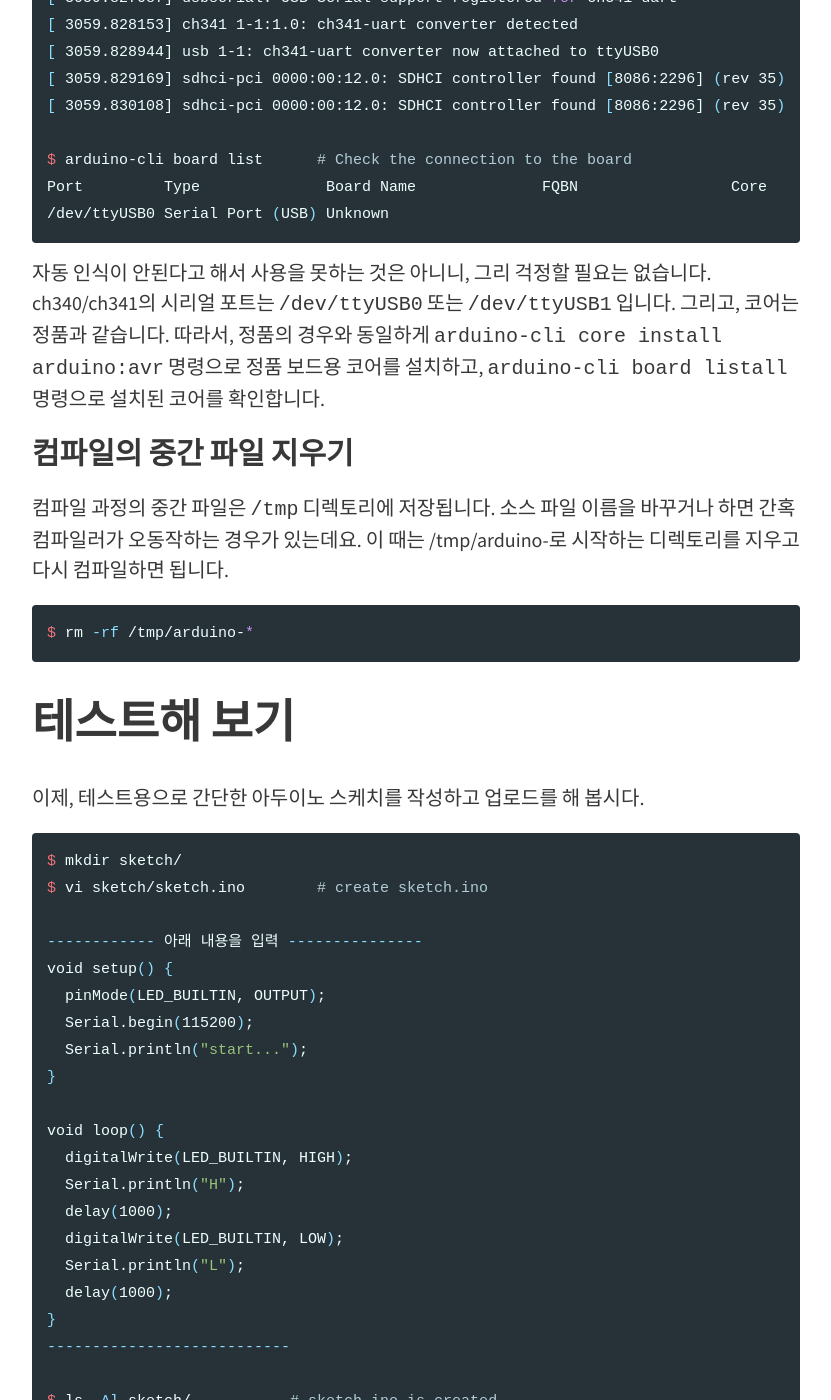
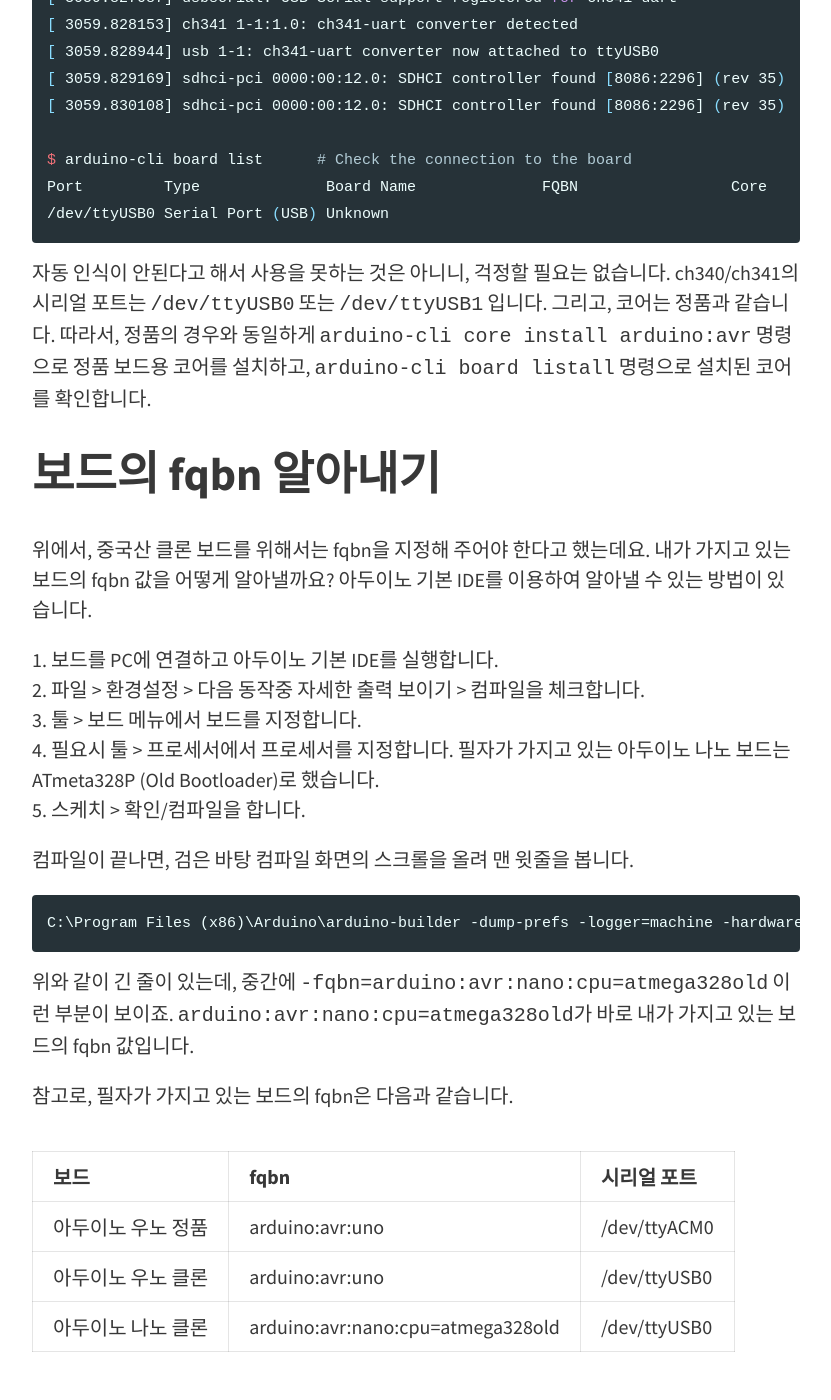
Before and after one commit to ukayzm/ukayzm.github.io, a Jekyll site: the page built from _posts/2020-05-10-arduino-cli.md, in a window 1280 px wide and 1400 px high, scrolled down 4700 px. Shown: the whole window, without its empty margins (224-1055 px from the left). Built offline with Jekyll 4.4.1, drawn with Linux system fonts in a browser that asks for light colours; some of the changed text lies outside the part shown.

Commit message:
arduino cli

````diff
--- a/_posts/2020-05-10-arduino-cli.md
+++ b/_posts/2020-05-10-arduino-cli.md
@@ -144,15 +144,33 @@ Port         Type              Board Name              FQBN                 Core
 /dev/ttyUSB0 Serial Port (USB) Unknown
 ```
 
-자동 인식이 안된다고 해서 사용을 못하는 것은 아니니, 그리 걱정할 필요는 없습니다. ch340/ch341의 시리얼 포트는 `/dev/ttyUSB0` 또는 `/dev/ttyUSB1` 입니다. 그리고, 코어는 정품과 같습니다. 따라서, 정품의 경우와 동일하게 `arduino-cli core install arduino:avr` 명령으로 정품 보드용 코어를 설치하고, `arduino-cli board listall` 명령으로 설치된 코어를 확인합니다.
+자동 인식이 안된다고 해서 사용을 못하는 것은 아니니, 걱정할 필요는 없습니다. ch340/ch341의 시리얼 포트는 `/dev/ttyUSB0` 또는 `/dev/ttyUSB1` 입니다. 그리고, 코어는 정품과 같습니다. 따라서, 정품의 경우와 동일하게 `arduino-cli core install arduino:avr` 명령으로 정품 보드용 코어를 설치하고, `arduino-cli board listall` 명령으로 설치된 코어를 확인합니다.
 
-### 컴파일의 중간 파일 지우기
+# 보드의 fqbn 알아내기
 
-컴파일 과정의 중간 파일은 `/tmp` 디렉토리에 저장됩니다. 소스 파일 이름을 바꾸거나 하면 간혹 컴파일러가 오동작하는 경우가 있는데요. 이 때는 /tmp/arduino-로 시작하는 디렉토리를 지우고 다시 컴파일하면 됩니다.
+위에서, 중국산 클론 보드를 위해서는 fqbn을 지정해 주어야 한다고 했는데요. 내가 가지고 있는 보드의 fqbn 값을 어떻게 알아낼까요? 아두이노 기본 IDE를 이용하여 알아낼 수 있는 방법이 있습니다.
 
-```bash
-$ rm -rf /tmp/arduino-*
+1. 보드를 PC에 연결하고 아두이노 기본 IDE를 실행합니다.
+2. 파일 > 환경설정 > 다음 동작중 자세한 출력 보이기 > 컴파일을 체크합니다.
+3. 툴 > 보드 메뉴에서 보드를 지정합니다.
+4. 필요시 툴 > 프로세서에서 프로세서를 지정합니다. 필자가 가지고 있는 아두이노 나노 보드는 ATmeta328P (Old Bootloader)로 했습니다.
+5. 스케치 > 확인/컴파일을 합니다.
+
+컴파일이 끝나면, 검은 바탕 컴파일 화면의 스크롤을 올려 맨 윗줄을 봅니다.
+
 ```
+C:\Program Files (x86)\Arduino\arduino-builder -dump-prefs -logger=machine -hardware C:\Program Files (x86)\Arduino\hardware -tools C:\Program Files (x86)\Arduino\tools-builder -tools C:\Program Files (x86)\Arduino\hardware\tools\avr -built-in-libraries C:\Program Files (x86)\Arduino\libraries -libraries D:\Users\kjeom\Documents\Arduino\libraries -fqbn=arduino:avr:nano:cpu=atmega328old -vid-pid=1A86_7523 -ide-version=10812 -build-path C:\Users\kjeom\AppData\Local\Temp\arduino_build_337148 -warnings=none -build-cache C:\Users\kjeom\AppData\Local\Temp\arduino_cache_981687 -prefs=build.warn_data_percentage=75 -prefs=runtime.tools.avr-gcc.path=C:\Program Files (x86)\Arduino\hardware\tools\avr -prefs=runtime.tools.avr-gcc-7.3.0-atmel3.6.1-arduino5.path=C:\Program Files (x86)\Arduino\hardware\tools\avr -prefs=runtime.tools.avrdude.path=C:\Program Files (x86)\Arduino\hardware\tools\avr -prefs=runtime.tools.avrdude-6.3.0-arduino17.path=C:\Program Files (x86)\Arduino\hardware\tools\avr -prefs=runtime.tools.arduinoOTA.path=C:\Program Files (x86)\Arduino\hardware\tools\avr -prefs=runtime.tools.arduinoOTA-1.3.0.path=C:\Program Files (x86)\Arduino\hardware\tools\avr -verbose D:\temp\sketch_apr17a\sketch_apr17a.ino
+```
+
+위와 같이 긴 줄이 있는데, 중간에 `-fqbn=arduino:avr:nano:cpu=atmega328old` 이런 부분이 보이죠. `arduino:avr:nano:cpu=atmega328old`가 바로 내가 가지고 있는 보드의 fqbn 값입니다.
+
+참고로, 필자가 가지고 있는 보드의 fqbn은 다음과 같습니다.
+
+| 보드 | fqbn | 시리얼 포트 |
+|-------|--------|---------|
+| 아두이노 우노 정품 | arduino:avr:uno | /dev/ttyACM0 |
+| 아두이노 우노 클론 | arduino:avr:uno | /dev/ttyUSB0 |
+| 아두이노 나노 클론 | arduino:avr:nano:cpu=atmega328old | /dev/ttyUSB0 |
 
 # 테스트해 보기
 
@@ -212,17 +230,32 @@ $ arduino-cli upload -p /dev/ttyACM0 --fqbn arduino:avr:uno sketch/    # upload
 $ arduino-cli upload -p /dev/ttyUSB0 --fqbn arduino:avr:nano:cpu=atmega328old sketch/      # for nano with ATmega328P (Old Bootloader)
 ```
 
-### 시리얼 포트로 디버깅
+업로드가 성공하면 위에서 작성한 코드 대로 아두이노의 내장 LED가 1초 간격으로 켜졌다 꺼졌다를 반복할 것입니다.
 
-이제, 시리얼 포트로 디버깅을 해 봅시다. 시리얼 포트 연결은 `minicom`같은 리눅스에서 많이 쓰는 시리얼 콘솔 프로그램으로 해도 됩니다. 하지만 여기에서는 더 간단하게 cat 명령으로 시리얼 출력을 보고 echo 명령으로 시리얼 입력을 하는 방법을 설명합니다.
+### 컴파일의 중간 파일 지우기
 
-먼저 아래와 같이 `stty` 명령으로 시리얼 포트를 설정합니다. 위 예제에서 시리얼 포트의 baud rate를 115200으로 했으므로, `stty` 명령에도 115200을 지정합니다. 이 작업은 아두이노를 연결한 후 한번만 해 주면 됩니다.
+컴파일 과정의 중간 파일은 `/tmp` 디렉토리에 저장됩니다. 소스 파일 이름을 바꾸거나 하면 간혹 컴파일러가 오동작하는 경우가 있는데요. 이 때는 /tmp/arduino-로 시작하는 디렉토리를 지우고 다시 컴파일하면 됩니다.
+
+```bash
+$ rm -rf /tmp/arduino-*
+```
+
+
+# 시리얼 포트로 디버깅
+
+임베디드 기기 개발에서 시리얼 입출력은 필수로 사용되는 디버깅 방법이죠. Arduino CLI는 컴파일/업로드 툴이므로, 시리얼 포트 입출력을 지원하지는 않습니다. 대신에 `minicom`같은 일반적인 시리얼 콘솔 프로그램을 사용할 수 있습니다.
+
+하지만 여기에서는 더 간단하게 `cat` 명령으로 시리얼 출력을 보고 `echo` 명령으로 시리얼 입력을 하는 방법을 설명합니다.
+
+### 시리얼 포트 입출력
+
+먼저 아래와 같이 `stty` 명령으로 시리얼 포트를 설정합니다. 위 예제에서 `Serial.begin(115200)` 이렇게 시리얼 포트의 baud rate를 115200으로 했으므로, `stty` 명령에도 115200을 지정합니다. 이 작업은 아두이노를 연결한 후 한번만 해 주면 됩니다.
 
 ```bash
 $ stty -F /dev/ttyUSB0 cs8 115200 ignbrk -brkint -icrnl -imaxbel -opost -onlcr -isig -icanon -iexten -echo -echoe -echok -echoctl -echoke noflsh -ixon -crtscts
 ```
 
-그 다음, `cat` 명령으로 아두이노의 시리얼 출력을 볼 수 있습니다. 아두이노 코드를 업로드 할 때에도 시리얼을 이용하므로, 업로드를 하고 싶으면 ^C를 눌러 `cat` 명령을 종료해야 합니다.
+그 다음, `cat` 명령으로 아두이노의 시리얼 출력을 볼 수 있습니다. 아래에서는 우리가 작성한 코드대로 `start...`가 출력되고 `H`와 `L`이 1초 간격으로 출력되는 것을 볼 수 있습니다. 시리얼 출력을 그만 보고 싶으면 `^C`를 누릅니다.
 
 ```bash
 $ cat /dev/ttyUSB0
@@ -236,20 +269,25 @@ H
 ^C
 ```
 
-시리얼로 아두이노에 문자를 보내고 싶으면 아래와 같이 `echo` 명령을 이용합니다.
+아두이노에 문자를 입력하고 싶으면 터미널을 하나 더 열고 아래와 같이 `echo` 명령을 이용합니다.
 
 ```bash
-$ echo "Hello Arduino" > /dev/ttyUSB0         # 맨 뒤에 줄바꿈 문자가 추가됩니다.
-$ echo -n "H" > /dev/ttyUSB0                  # -n 옵션을 주면 줄바꿈 문자 없이 'H'만 전송됩니다.
+$ echo "Hello Arduino" > /dev/ttyUSB0  # 맨 뒤에 줄바꿈 문자가 추가됩니다.
+$ echo -n "H" > /dev/ttyUSB0           # -n 옵션을 주면 줄바꿈 문자 없이 'H'만 전송됩니다.
 ```
+
+### 코드 업로드시 주의사항
+
+Arduino CLI는 컴파일된 코드를 업로드 할 때 시리얼 포트를 이용하므로, 업로드를 하고 싶으면 `^C`를 눌러 `cat` 명령을 종료해야 합니다.
+
 
 # Library 추가하기
 
 아두이노에 공개된 라이브러리는 `arduino-cli lib search` 명령으로 검색하고 `arduino-cli lib install` 명령으로 추가합니다.
-다음은 적외선 리모콘 신호를 수신하는 IRremote 라이브러리를 검색하고 설치하는 예제입니다.
+다음은 적외선 리모콘 신호를 수신하는 IRremote 라이브러리를 검색하고 설치하는 예 입니다.
 
 ```bash
-$ arduino-cli lib search IRremote     # search library
+$ arduino-cli lib search IRremote     # IRremote 글자가 들어가는 라이브러리 검색
 Name: "DL_PAC_NK76"
   Author: Quadrifoglio Verde <quadrifoglio@protonmail.com>
   Maintainer: Quadrifoglio Verde <quadrifoglio@protonmail.com>
@@ -285,7 +323,7 @@ Name: "IRremote"
 
 ...
 
-$ arduino-cli lib install IRremote     # install library
+$ arduino-cli lib install IRremote     # IRremote 라이브러리 설치
 IRremote depends on IRremote@2.2.3
 Downloading IRremote@2.2.3...
 IRremote@2.2.3 already downloaded
@@ -293,35 +331,20 @@ Installing IRremote@2.2.3...
 Installed IRremote@2.2.3
 ```
 
-설치된 라이브러리는 `~/Arduino/libraries` 디렉토리에 저장됩니다.
-* 수동으로 라이브러리를 추가하고 싶으면 이 디렉토리에 라이브러리를 복사하면 됩니다.
-* 설치된 라이브러리를 삭제하고 싶으면 이 디렉토리에 있는 라이브러리 디렉토리를 지우면 됩니다.
-
-제 PC에는 아래와 같이, arduino-cli로 추가한 IRremote 라이브러리와 수동으로 추가한 I2Cdev, MPU6050 라이브러리가 있네요.
+설치된 라이브러리는 `~/Arduino/libraries` 디렉토리에 저장됩니다. 제 PC에는 아래와 같이, arduino-cli로 추가한 IRremote 라이브러리와 수동으로 추가한 I2Cdev, MPU6050 라이브러리가 있네요.
 ```bash
 $ ls ~/Arduino/libraries/
 I2Cdev/  IRremote/  MPU6050/
 ```
 
-# 보드의 FQBN 알아내기
+* 수동으로 라이브러리를 추가하고 싶으면 이 디렉토리에 라이브러리를 복사하면 됩니다.
+* 설치된 라이브러리를 삭제하고 싶으면 이 디렉토리에 있는 라이브러리 디렉토리를 지우면 됩니다.
 
-위에서, 중국산 클론 보드를 위해서는 fqbn을 지정해 주어야 한다고 했는데요. 내가 가지고 있는 보드의 fqbn 값을 어떻게 알아낼까요? 아두이노 기본 IDE를 이용하여 알아낼 수 있는 방법이 있습니다.
-
-1. 보드를 PC에 연결하고 아두이노 기본 IDE를 실행합니다.
-2. 파일 > 환경설정 > 다음 동작중 자세한 출력 보이기 > 컴파일을 체크합니다.
-3. 툴 > 보드 메뉴에서 보드를 지정합니다.
-4. 필요시 툴 > 프로세서에서 프로세서를 지정합니다. 필자가 가지고 있는 아두이노 나노 보드는 ATmeta328P (Old Bootloader)로 했습니다.
-5. 스케치 > 확인/컴파일을 합니다.
-
-컴파일이 끝나면, 검은 바탕 컴파일 화면의 스크롤을 올려 맨 윗줄을 봅니다.
-
-```
-C:\Program Files (x86)\Arduino\arduino-builder -dump-prefs -logger=machine -hardware C:\Program Files (x86)\Arduino\hardware -tools C:\Program Files (x86)\Arduino\tools-builder -tools C:\Program Files (x86)\Arduino\hardware\tools\avr -built-in-libraries C:\Program Files (x86)\Arduino\libraries -libraries D:\Users\kjeom\Documents\Arduino\libraries -fqbn=arduino:avr:nano:cpu=atmega328old -vid-pid=1A86_7523 -ide-version=10812 -build-path C:\Users\kjeom\AppData\Local\Temp\arduino_build_337148 -warnings=none -build-cache C:\Users\kjeom\AppData\Local\Temp\arduino_cache_981687 -prefs=build.warn_data_percentage=75 -prefs=runtime.tools.avr-gcc.path=C:\Program Files (x86)\Arduino\hardware\tools\avr -prefs=runtime.tools.avr-gcc-7.3.0-atmel3.6.1-arduino5.path=C:\Program Files (x86)\Arduino\hardware\tools\avr -prefs=runtime.tools.avrdude.path=C:\Program Files (x86)\Arduino\hardware\tools\avr -prefs=runtime.tools.avrdude-6.3.0-arduino17.path=C:\Program Files (x86)\Arduino\hardware\tools\avr -prefs=runtime.tools.arduinoOTA.path=C:\Program Files (x86)\Arduino\hardware\tools\avr -prefs=runtime.tools.arduinoOTA-1.3.0.path=C:\Program Files (x86)\Arduino\hardware\tools\avr -verbose D:\temp\sketch_apr17a\sketch_apr17a.ino
-```
-
-위와 같이 긴 줄이 있는데, 중간에 `-fqbn=arduino:avr:nano:cpu=atmega328old` 이런 부분이 보이죠. `arduino:avr:nano:cpu=atmega328old`가 바로 내가 가지고 있는 보드의 fqbn 값입니다.
 
 # Reference
 
-* [Arduino-CLI in GitHub](https://github.com/arduino/arduino-cli)
+글을 쓰는 2020년 5월 10일 현재, Arduino CLI는 계속 개발중이고 아직 1.0 버전이 나오지 않은 상태입니다. 가장 최신의 정보는 아래 사이트에서 얻을 수 있습니다.
+
+* [Arduino CLI in GitHub](https://github.com/arduino/arduino-cli)
+* [Arudino CLI Documentation Home](https://arduino.github.io/arduino-cli/)
 * [Arduino CLI Application](https://www.arduino.cc/pro/cli)
````
